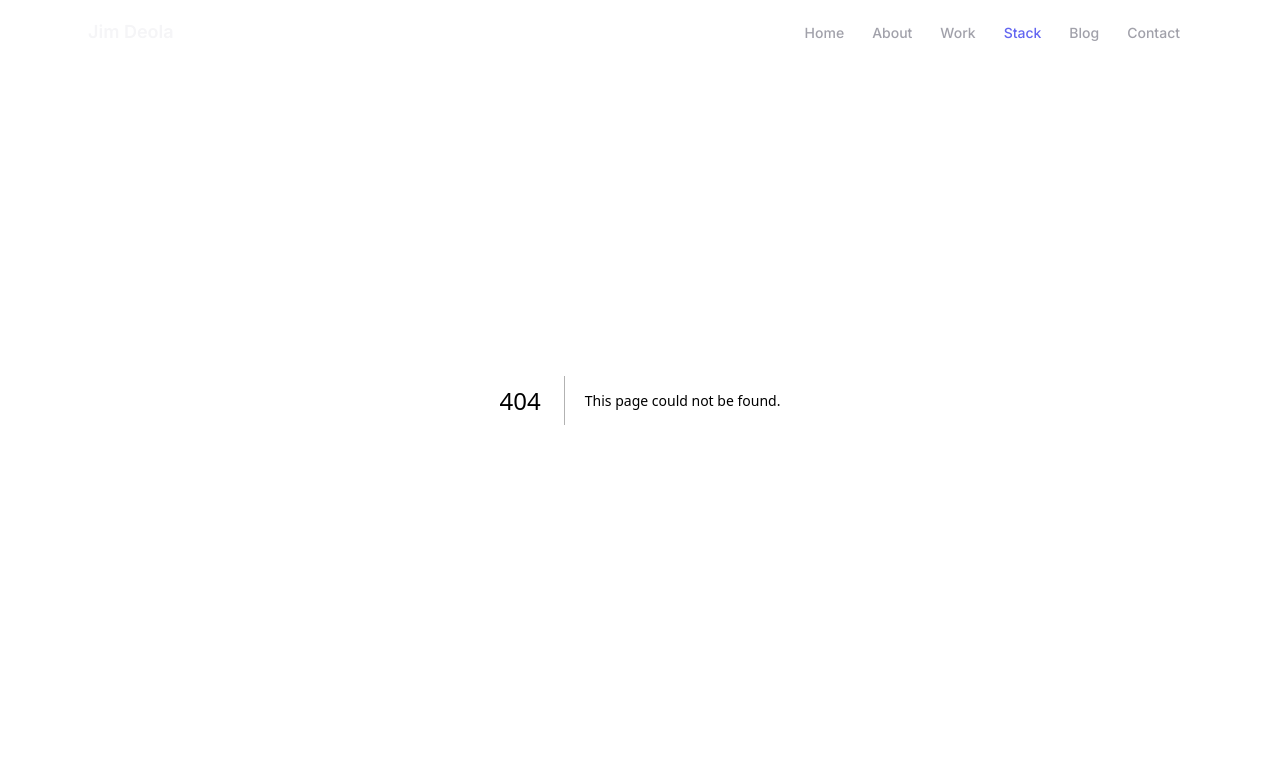
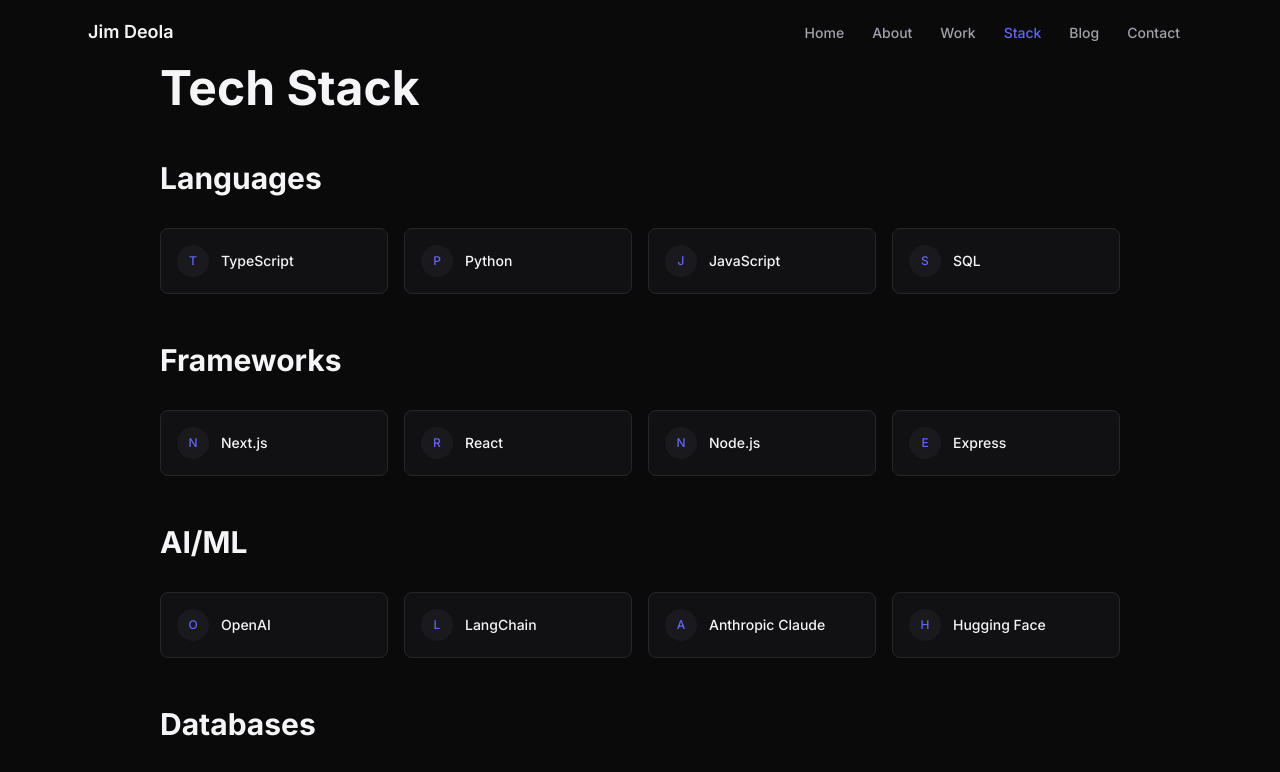
Before and after one commit to jdeola/jimdeola.com, a Next.js app: page /stack in a window 1280 px wide. Before the commit this address had no page. Shown: the top 772 px of the page. Built offline with nearby package versions, Linux system fonts and the light colour scheme.

Commit message:
feat(S03/T04): stack page with categorized tech grid and staggered animations
Key files: src/app/stack/page.tsx, src/components/sections/TechStack.tsx

```diff
--- /dev/null
+++ b/src/app/stack/page.tsx
@@ -0,0 +1,22 @@
+import type { Metadata } from 'next';
+import { TechStack } from '@/components/sections/TechStack';
+
+export const metadata: Metadata = {
+  title: 'Stack',
+  description:
+    "Jim Deola's tech stack — the tools, frameworks, and technologies powering modern web applications and AI solutions.",
+  openGraph: {
+    title: 'Stack | Jim Deola',
+    description:
+      "Jim Deola's tech stack — the tools, frameworks, and technologies powering modern web applications and AI solutions.",
+    url: 'https://jimdeola.com/stack',
+  },
+};
+
+export default function StackPage() {
+  return (
+    <main className="mx-auto max-w-5xl px-4 py-16 sm:px-6 lg:px-8">
+      <TechStack />
+    </main>
+  );
+}
--- /dev/null
+++ b/src/components/sections/TechStack.tsx
@@ -0,0 +1,106 @@
+'use client';
+
+import { motion } from 'framer-motion';
+import { useReducedMotion } from '@/hooks/useReducedMotion';
+import { AnimatedSection } from '@/components/ui/AnimatedSection';
+import { SectionHeading } from '@/components/ui/SectionHeading';
+import { TECH_STACK } from '@/lib/constants';
+
+const itemVariants = {
+  hidden: { opacity: 0, y: 12 },
+  visible: { opacity: 1, y: 0 },
+};
+
+function TechItem({
+  name,
+  index,
+  shouldAnimate,
+}: {
+  name: string;
+  index: number;
+  shouldAnimate: boolean;
+}) {
+  if (!shouldAnimate) {
+    return (
+      <div className="flex items-center gap-3 rounded-lg border border-border bg-bg-secondary p-4 transition-colors hover:border-border-light">
+        <div className="flex h-8 w-8 shrink-0 items-center justify-center rounded-full bg-bg-tertiary text-xs font-medium text-accent">
+          {name.charAt(0)}
+        </div>
+        <span className="text-sm font-medium text-text-primary">{name}</span>
+      </div>
+    );
+  }
+
+  return (
+    <motion.div
+      variants={itemVariants}
+      className="flex items-center gap-3 rounded-lg border border-border bg-bg-secondary p-4 transition-colors hover:border-border-light"
+    >
+      <div className="flex h-8 w-8 shrink-0 items-center justify-center rounded-full bg-bg-tertiary text-xs font-medium text-accent">
+        {name.charAt(0)}
+      </div>
+      <span className="text-sm font-medium text-text-primary">{name}</span>
+    </motion.div>
+  );
+}
+
+function CategoryGrid({
+  items,
+  shouldAnimate,
+}: {
+  items: readonly string[];
+  shouldAnimate: boolean;
+}) {
+  if (!shouldAnimate) {
+    return (
+      <div className="grid grid-cols-2 gap-4 sm:grid-cols-3 md:grid-cols-4">
+        {items.map((item, index) => (
+          <TechItem key={item} name={item} index={index} shouldAnimate={false} />
+        ))}
+      </div>
+    );
+  }
+
+  return (
+    <motion.div
+      className="grid grid-cols-2 gap-4 sm:grid-cols-3 md:grid-cols-4"
+      variants={{
+        visible: {
+          transition: {
+            staggerChildren: 0.06,
+          },
+        },
+      }}
+      initial="hidden"
+      whileInView="visible"
+      viewport={{ once: true, amount: 0.1 }}
+    >
+      {items.map((item, index) => (
+        <TechItem key={item} name={item} index={index} shouldAnimate={true} />
+      ))}
+    </motion.div>
+  );
+}
+
+const categories = Object.entries(TECH_STACK) as [string, readonly string[]][];
+
+export function TechStack() {
+  const prefersReducedMotion = useReducedMotion();
+
+  return (
+    <div>
+      <h1 className="mb-12 text-4xl font-bold text-text-primary sm:text-5xl">
+        Tech Stack
+      </h1>
+
+      <div className="space-y-12">
+        {categories.map(([category, items]) => (
+          <AnimatedSection key={category}>
+            <SectionHeading>{category}</SectionHeading>
+            <CategoryGrid items={items} shouldAnimate={!prefersReducedMotion} />
+          </AnimatedSection>
+        ))}
+      </div>
+    </div>
+  );
+}
```
